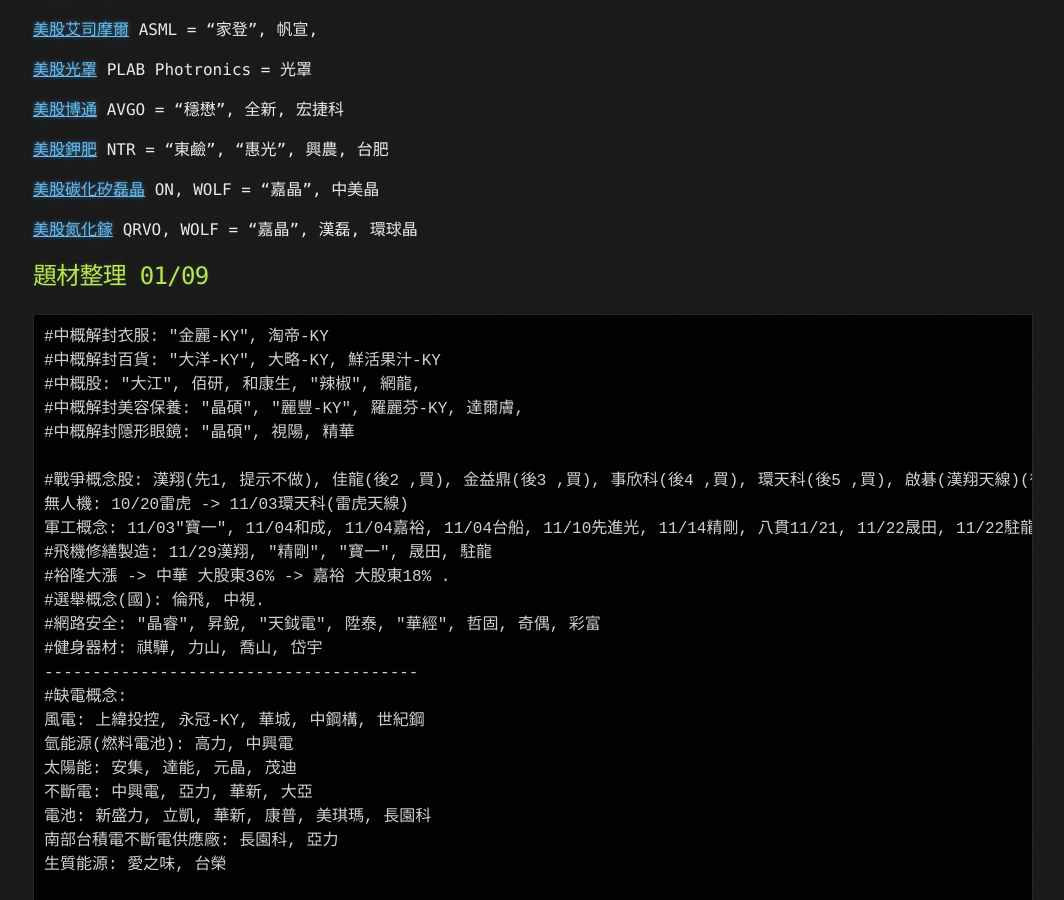
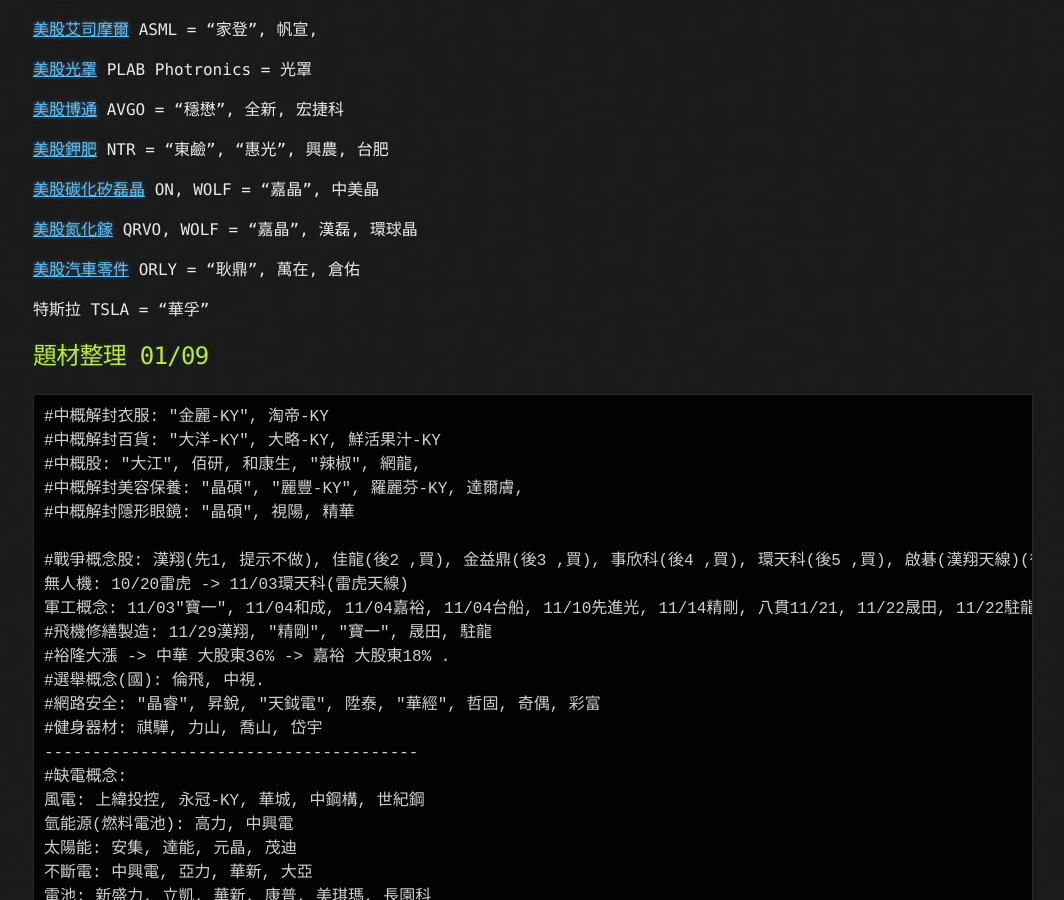
Before and after one commit to lepg5487/Stock_God, a Jekyll site: the page built from index.md, in a window 1280 px wide and 900 px high, scrolled down 76197 px. Shown: the whole window, without its empty margins (107-1171 px from the left). Built offline with Jekyll 4.4.1, drawn with Linux system fonts in a browser that asks for light colours; our own code applies the rules of GitHub Pages for plain Markdown files.

Commit message:
Update index.md

````diff
--- a/index.md
+++ b/index.md
@@ -3079,7 +3079,9 @@
 
 [美股氮化鎵](https://statementdog.com/tags/1168) QRVO, WOLF = "嘉晶", 漢磊, 環球晶
 
-
+[美股汽車零件](https://statementdog.com/tags/556) ORLY = "耿鼎", 萬在, 倉佑
+
+特斯拉 TSLA = "華孚"
 
 ## 題材整理 01/09
 ```
````
